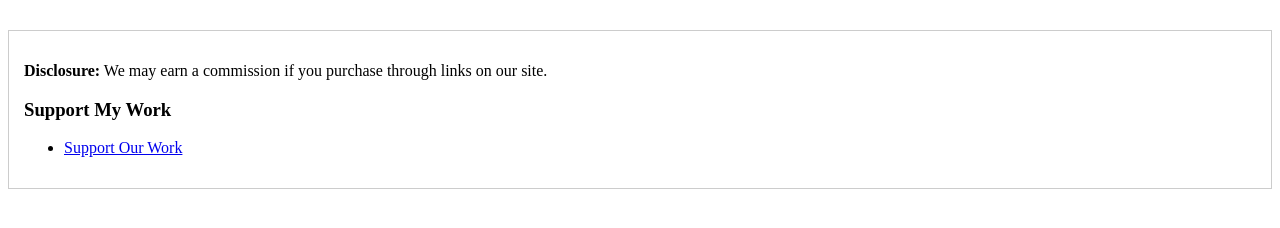
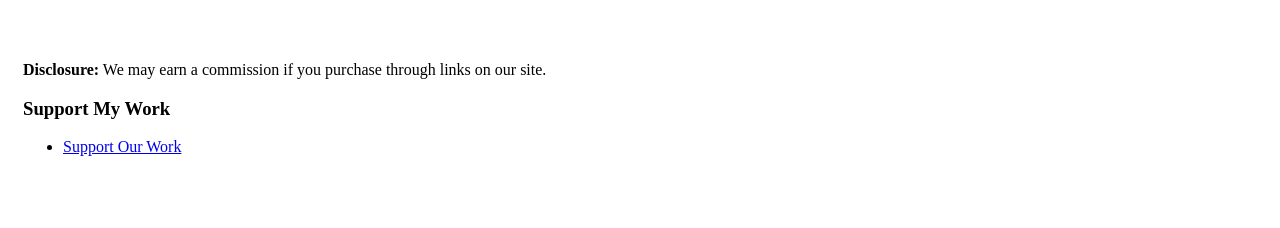
Before and after one commit to softwarezone365/blogger-donations-section, a plain HTML site: page index.html in a window 1280 px wide. Drawn offline with Linux system fonts and the light colour scheme.

Commit message:
Update index.html

```diff
--- a/index.html
+++ b/index.html
@@ -1,4 +1,4 @@
-<div style="border:1px solid #ccc;padding:15px;margin-top:30px;">
+<div style="border:0px solid #ccc;padding:15px;margin-top:30px;">
   <p><strong>Disclosure:</strong> We may earn a commission if you purchase through links on our site.</p>
   <h3>Support My Work</h3>
   <ul>
```
